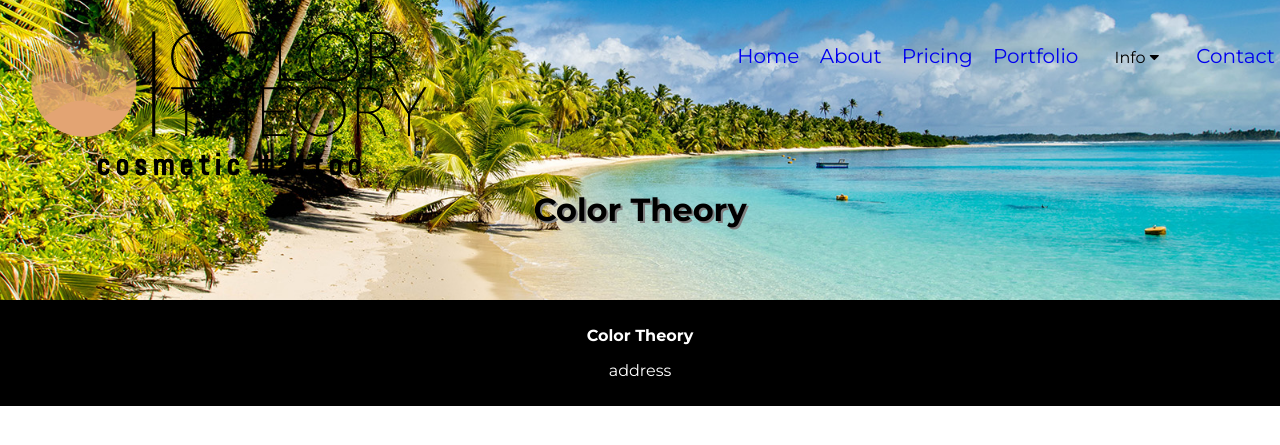
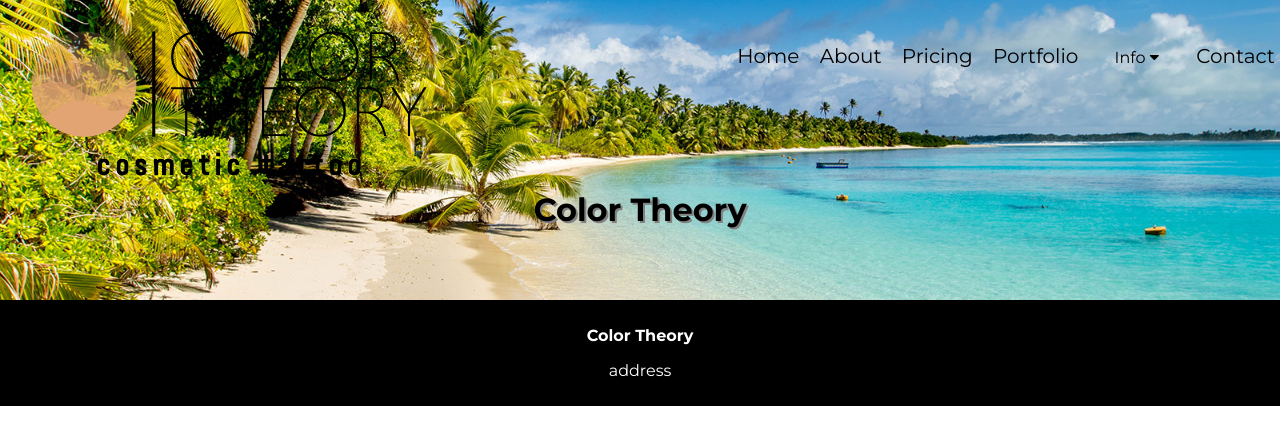
Before and after one commit to crogenmuser/Website, a Jekyll site: the page built from about/index.md, in a window 1280 px wide. Shown: the top 445 px of the page. Built offline with Jekyll 4.4.1, drawn with Linux system fonts in a browser that asks for light colours; nearby versions of some CDN libraries.

```diff
--- a/css/main.css
+++ b/css/main.css
@@ -63,7 +63,7 @@ button p {
     font-size: 16px;
     border: none;
     outline: none;
-    /*color: white;*/
+    color: black;
     padding: 14px 16px;
     background-color: inherit;
     font-family: inherit; /* Important for vertical align on mobile phones */
@@ -153,7 +153,7 @@ img {
     padding: 0px 0px 0px 16px;
     text-decoration: none;
     font-size: 20px;
-    /*color: white;*/
+    color: black;
     transition: 0.3s;
 }
 
```
